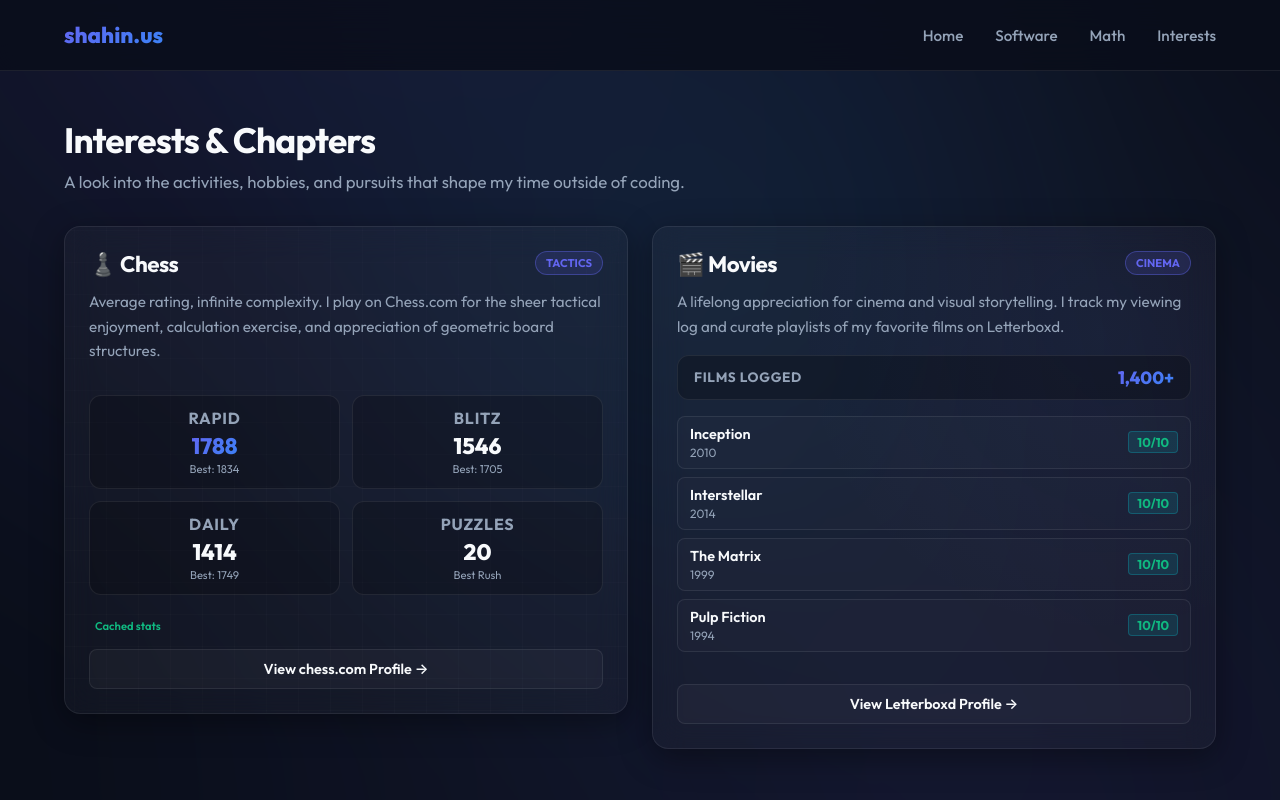
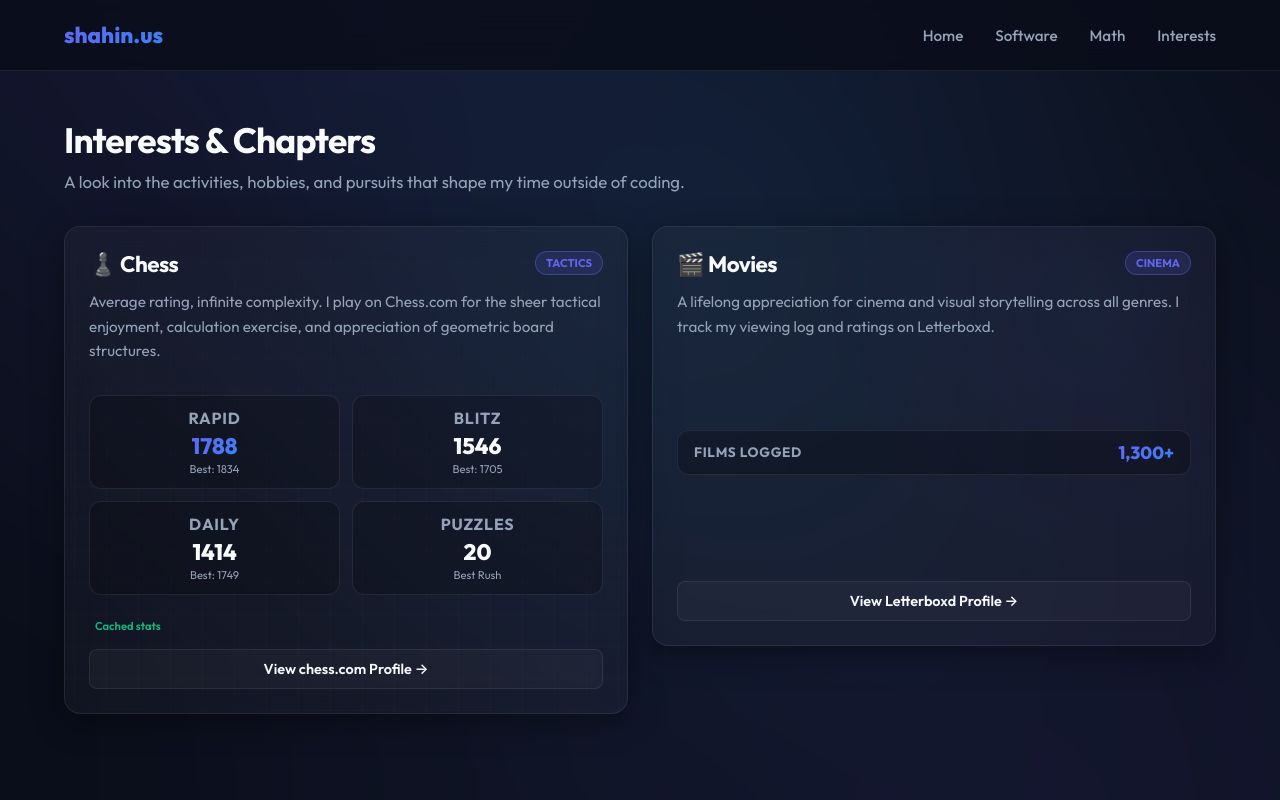
Before and after one commit to happyhuman/shahin.us, a Next.js app: page /interests in a window 1280 px wide. Built offline with nearby package versions, Linux system fonts and the light colour scheme; no server answers.

Commit message:
Simplify movie card to state 1300+ films and all genres description without mock listings

```diff
--- a/src/app/interests/page.js
+++ b/src/app/interests/page.js
@@ -182,32 +182,13 @@ function MoviesCard() {
         <span className={styles.cardBadge}>Cinema</span>
       </div>
 
-      <p className={styles.chessDescription}>
-        A lifelong appreciation for cinema and visual storytelling. I track my viewing log and curate playlists of my favorite films on Letterboxd.
+      <p className={styles.chessDescription} style={{ marginBottom: "20px" }}>
+        {movies.description}
       </p>
 
-      <div className={styles.moviesStatsBanner}>
+      <div className={styles.moviesStatsBanner} style={{ marginTop: "auto", marginBottom: "20px" }}>
         <span className={styles.moviesStatsText}>Films Logged</span>
         <span className={styles.moviesStatsCount}>{movies.totalWatched}</span>
-      </div>
-
-      <div className={styles.moviesList}>
-        {movies.favorites.map((movie, idx) => (
-          <a
-            key={idx}
-            href={movie.link}
-            target="_blank"
-            rel="noopener noreferrer"
-            className={styles.movieItem}
-            title="View on Letterboxd"
-          >
-            <div className={styles.movieInfo}>
-              <span className={styles.movieTitle}>{movie.title}</span>
-              <span className={styles.movieYear}>{movie.year}</span>
-            </div>
-            <span className={styles.movieRating}>{movie.rating}</span>
-          </a>
-        ))}
       </div>
 
       <div className={styles.cardFooter}>
--- a/src/config.js
+++ b/src/config.js
@@ -27,36 +27,8 @@ export const siteConfig = {
     // Letterboxd details
     movies: {
       profileUrl: "https://letterboxd.com/happyhuman/",
-      favoritesUrl: "https://letterboxd.com/happyhuman/list/my-absolute-favorites/",
-      totalWatched: "1,400+",
-      // A curated list of your absolute favorite movies (10/10 ratings)
-      // Feel free to replace these placeholder titles, years, and links
-      favorites: [
-        {
-          title: "Inception",
-          year: "2010",
-          rating: "10/10",
-          link: "https://letterboxd.com/film/inception/",
-        },
-        {
-          title: "Interstellar",
-          year: "2014",
-          rating: "10/10",
-          link: "https://letterboxd.com/film/interstellar/",
-        },
-        {
-          title: "The Matrix",
-          year: "1999",
-          rating: "10/10",
-          link: "https://letterboxd.com/film/the-matrix/",
-        },
-        {
-          title: "Pulp Fiction",
-          year: "1994",
-          rating: "10/10",
-          link: "https://letterboxd.com/film/pulp-fiction/",
-        },
-      ],
+      totalWatched: "1,300+",
+      description: "A lifelong appreciation for cinema and visual storytelling across all genres. I track my viewing log and ratings on Letterboxd.",
     },
   },
 };
```
